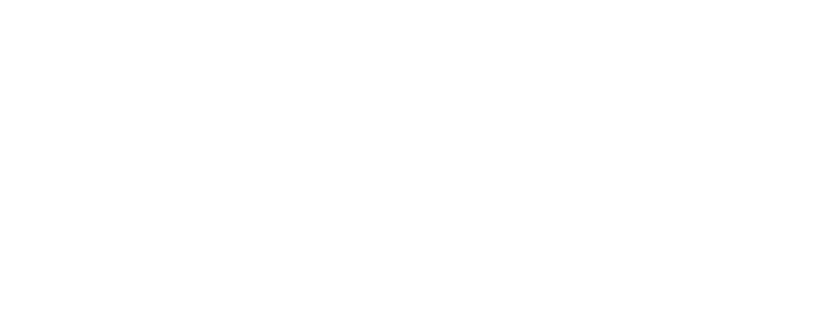
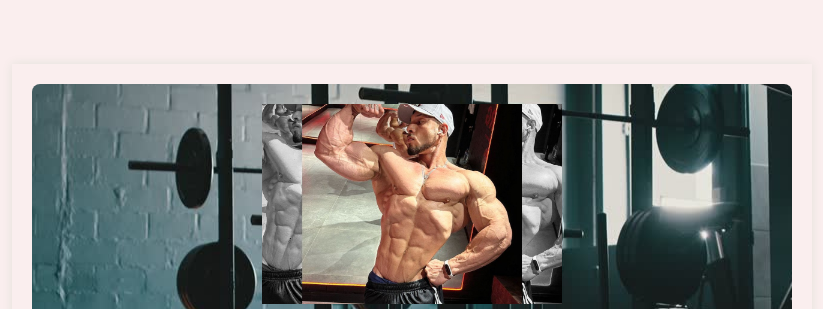
Before and after one commit to nanini0/clase-3, a plain HTML site: page index.html in a window 1280 px wide. Shown: the top 309 px of the page, without its empty margins (228-1051 px from the left). Drawn offline with Linux system fonts and the light colour scheme; a web font is replaced by a local one.

Commit message:
ccsaplicado

```diff
--- a/index.html
+++ b/index.html
@@ -8,5 +8,17 @@
 </head>
 <body>
 
+    <main>
+        <header>
+            <figure>
+                <img src="./imagenes/ramon_dino_historia.jpg">
+            </figure>
+            <section>
+                <h1>Alvaro Robles</h1>
+                <h2>Programador</h2>
+            </section>
+        </header>
+    </main>
+
 </body>
 </html>
--- a/style.css
+++ b/style.css
@@ -0,0 +1,37 @@
+@import url('https://fonts.googleapis.com/css2?family=Tektur:wght@400..900&display=swap');
+
+*{
+    margin: 0px;
+    padding: 0px;
+    box-sizing: border-box;
+}
+
+body{
+    background-color: #faeeee;
+    font-family: "Tektur", sans-serif;
+    margin: 5%;
+    line-height: 1.6;
+}
+
+main{
+    max-width: 800px;
+    margin: auto;
+    padding: 20px;
+    box-shadow: 0 0 10px rgba(28,123,54,0.1);
+}
+
+header{
+    text-align: center;
+    color: rgb(88,195,227);
+    padding: 20px 0;
+    border-radius: 8px 8px 0px;
+    background-image: url(./imagenes/gettyimages-1316572851-640x640.jpg);
+    background-size: none;
+    background-repeat: no-repeat;
+    background-position: center;
+
+}
+figure img{
+    height: 200px;
+    width: 300px;
+}
```
Also changed, not shown: imagenes/gettyimages-1316572851-640x640.jpg (added), imagenes/ramon_dino_historia.jpg (added).
